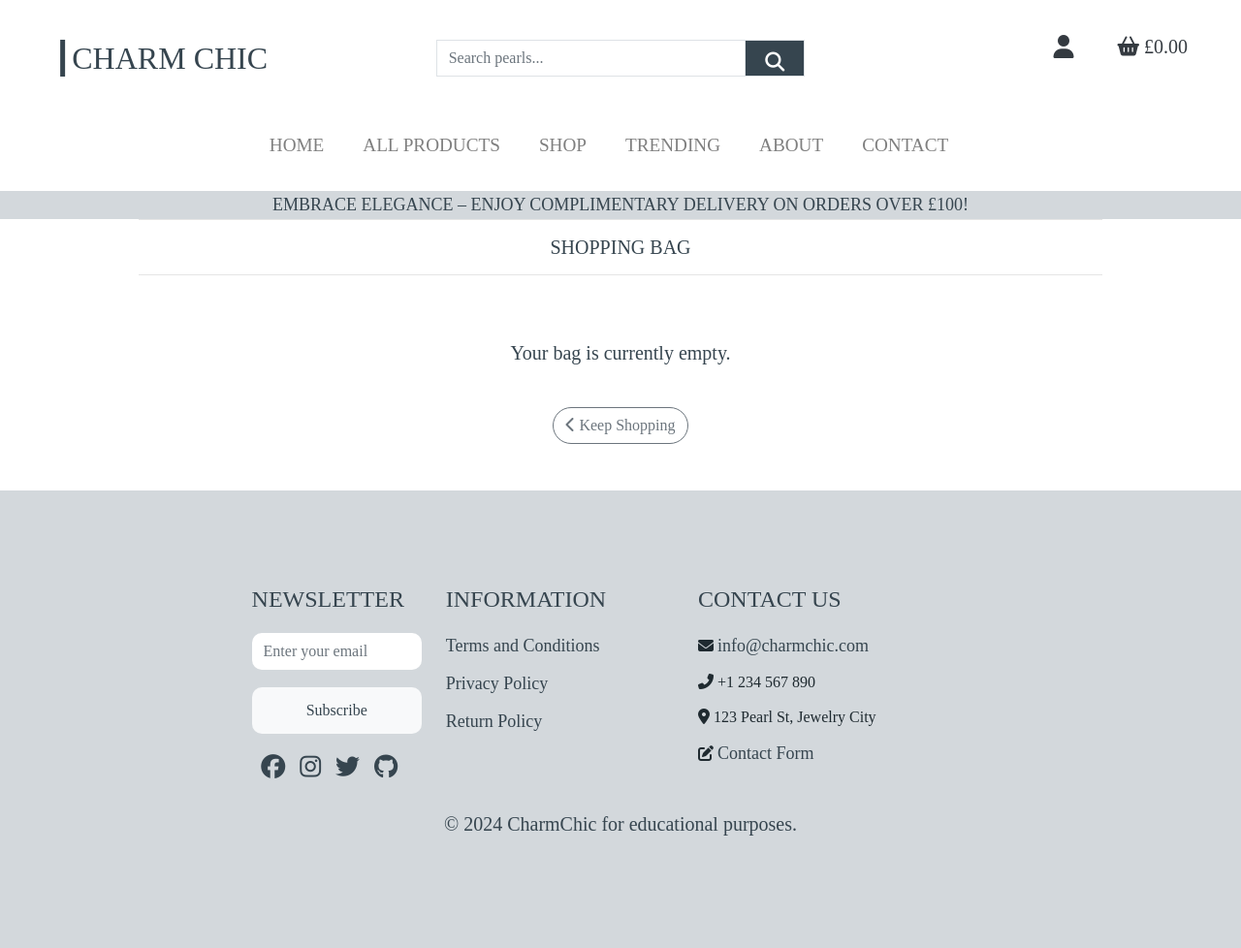
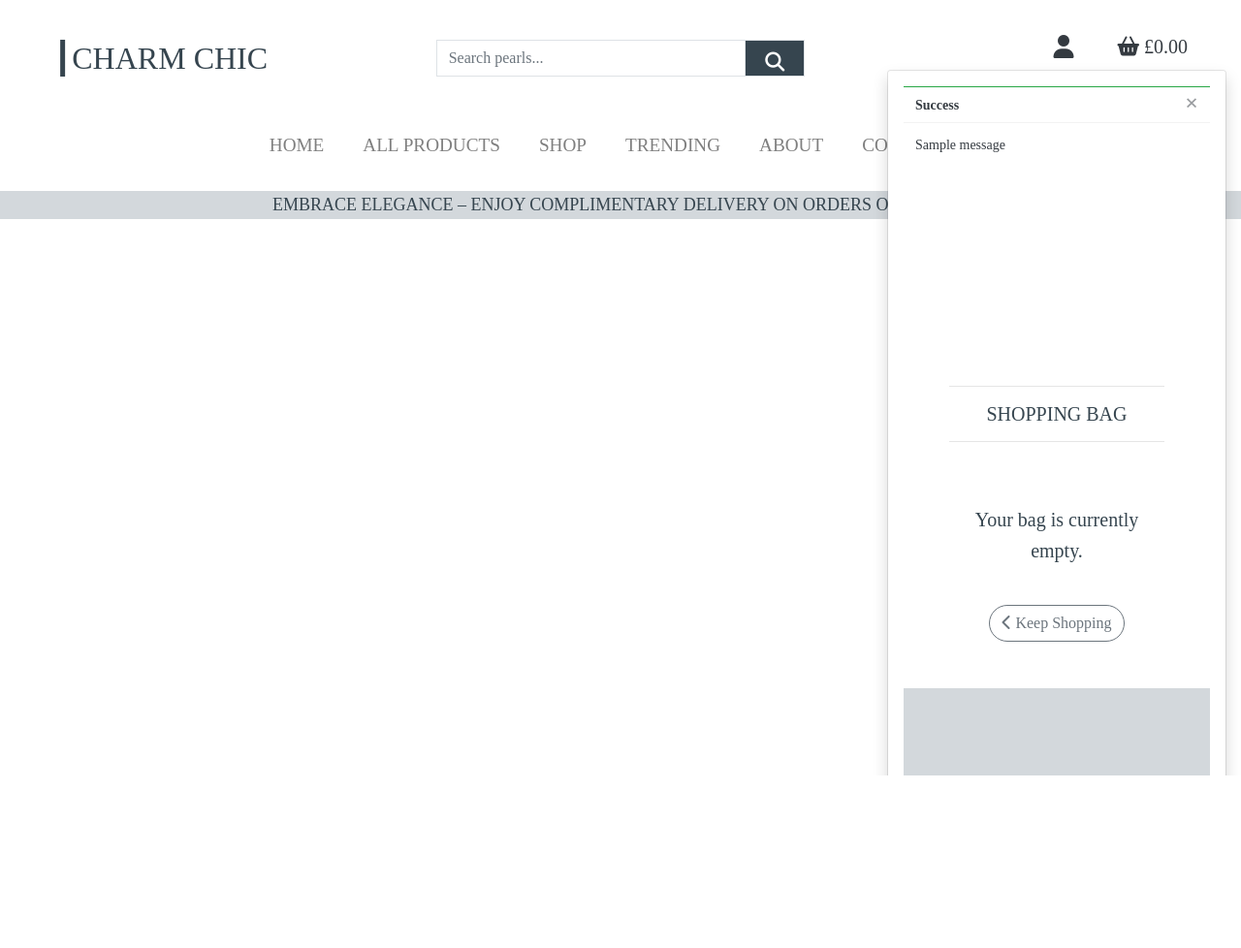
Before and after one commit to Cristina-Becheru/charm-chic, a Django app: page /bag/ in a window 1280 px wide. Shown: the whole page at 97% size. After the commit the page ends 800 px from the top, so only its background shows below. Run offline with Django 3.2, Linux system fonts and the light colour scheme; one stand-in notice (Sample message) is shown; some libraries are stand-ins or nearby versions.

Commit message:
Implemented toast notifications for user feedback

```diff
--- a/charm_chic/settings.py
+++ b/charm_chic/settings.py
@@ -84,6 +84,7 @@ TEMPLATES = [
         },
     },
 ]
+MESSAGE_STORAGE = 'django.contrib.messages.storage.session.SessionStorage'
 
 AUTHENTICATION_BACKENDS = (
     'django.contrib.auth.backends.ModelBackend',
--- a/static/css/base.css
+++ b/static/css/base.css
@@ -119,6 +119,24 @@ p {
 #delivery-banner {
     background:#D3D8DC;
 }
+
+/*  bootstrap toasts */
+
+.message-container {
+  position: fixed;
+  top: 72px;
+  right: 15px;
+  z-index: 99999999999;
+}
+
+.custom-toast {
+  overflow: visible;
+}
+
+.toast-capper {
+  height: 1px;
+}
+
 /* Image Styles */
 .row img {
     max-width: 100%;
--- a/templates/base.html
+++ b/templates/base.html
@@ -122,8 +122,21 @@
     </header>
 
     {% if messages %}
-        <div class="message-container"></div>
-    {% endif %}
+        <div class="message-container"> {% for message in messages %}
+            {% with message.level as level %}
+            {% if level == 40 %}
+            {% include 'includes/toasts/toast_error.html' %}
+            {% elif level == 30 %}
+            {% include 'includes/toasts/toast_warning.html' %}
+            {% elif level == 25 %}
+            {% include 'includes/toasts/toast_success.html' %}
+            {% else %}
+            {% include 'includes/toasts/toast_info.html' %}
+            {% endif %}
+            {% endwith %}
+            {% endfor %}
+        </div>
+        {% endif %}
 
     {% block page_header %}
     {% endblock %}
@@ -132,7 +145,10 @@
     {% endblock %}
 
     {% block postloadjs %}
-    {% endblock %}
+        <script type="text/javascript">
+            $('.toast').toast('show');
+        </script>
+        {% endblock %}
 
     {% include 'includes/footer.html' %}
 </body>
--- /dev/null
+++ b/templates/includes/toasts/toast_success.html
@@ -0,0 +1,11 @@
+<div class="toast show bg-white shadow rounded p-3 mb-2" data-autohide="true" data-delay="5000" role="alert">
+    <div class="arrow-up arrow-success"></div>
+    <div class="toast-capper bg-success"></div>
+    <div class="toast-header bg-white text-dark">
+        <strong class="mr-auto">Success</strong>
+        <button type="button" class="ml-2 mb-1 close text-dark" data-dismiss="toast" aria-label="Close">
+            <span aria-hidden="true">&times;</span>
+        </button>
+    </div>
+    <div class="toast-body text-dark">
+        {{ message }}
```
Also changed, not shown: templates/includes/toasts/toast_error.html (added, +11 -0 lines), templates/includes/toasts/toast_info.html (added, +11 -0 lines), templates/includes/toasts/toast_warning.html (added, +11 -0 lines), db.sqlite3.
